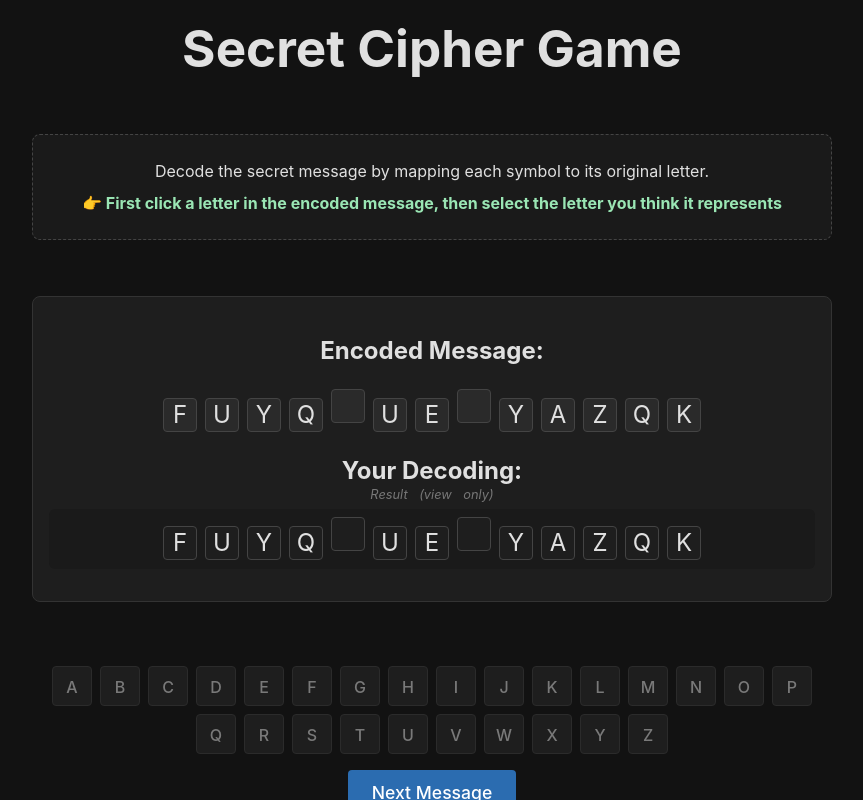
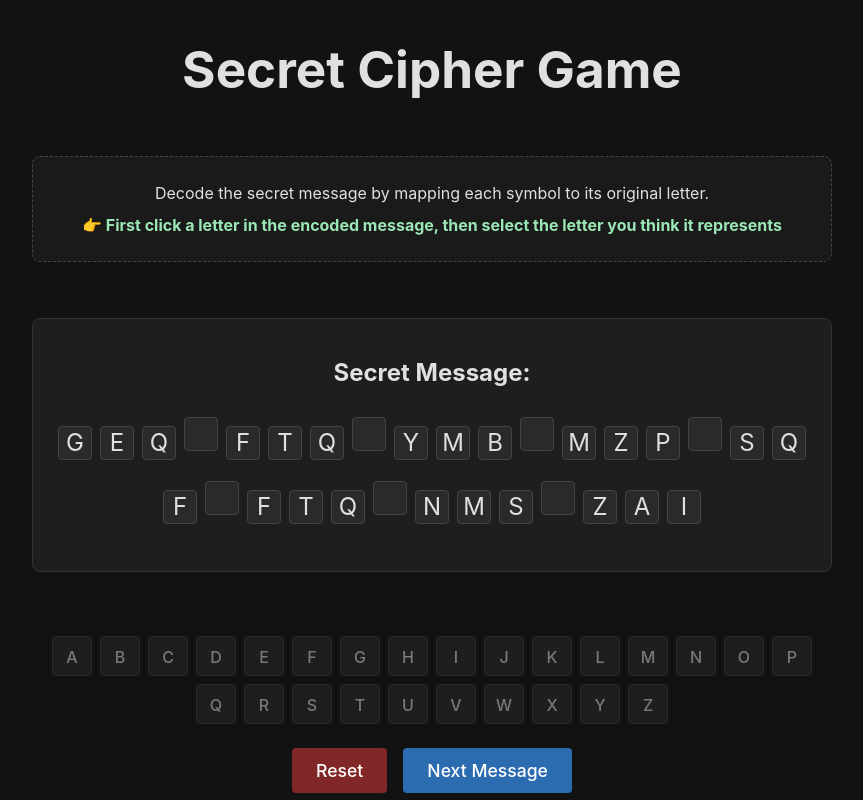
Before and after one commit to Vincent-Mattana/Decoder, a React (Vite) app: page / in a window 1280 px wide. Shown: the whole page, without its empty margins (208-1071 px from the left). Built offline with nearby package versions, Linux system fonts and the light colour scheme.

Commit message:
UI rework

```diff
--- a/src/components/CaesarCipher.css
+++ b/src/components/CaesarCipher.css
@@ -123,6 +123,7 @@
   font-size: 1.5rem;
   margin: 1rem 0;
   word-spacing: 0.5rem;
+  line-height: 4rem;
 }
 
 .letter {
@@ -137,6 +138,7 @@
   transition: all 0.2s ease;
   background-color: #2a2a2a;
   color: #e0e0e0;
+  position: relative;
 }
 
 .letter:hover:not(.mapped) {
@@ -152,9 +154,51 @@
 }
 
 .letter.mapped {
-  background-color: #22543d;
-  border-color: #48bb78;
+  color: #666;
+}
+
+.decoded-overlay {
+  position: absolute;
+  bottom: -1.5rem;
+  left: 0;
+  width: 100%;
   color: #9ae6b4;
+  font-weight: bold;
+  font-size: 0.9rem;
+}
+
+.action-buttons {
+  display: flex;
+  justify-content: center;
+  gap: 1rem;
+  margin-top: 1.5rem;
+}
+
+.action-button {
+  padding: 0.75rem 1.5rem;
+  font-size: 1.1rem;
+  border: none;
+  border-radius: 4px;
+  cursor: pointer;
+  transition: background-color 0.2s ease;
+}
+
+.action-button.next {
+  background-color: #2b6cb0;
+  color: white;
+}
+
+.action-button.next:hover {
+  background-color: #2c5282;
+}
+
+.action-button.reset {
+  background-color: #822727;
+  color: white;
+}
+
+.action-button.reset:hover {
+  background-color: #9b2c2c;
 }
 
 .controls {
@@ -219,21 +263,6 @@
   pointer-events: none;
 }
 
-.new-message {
-  padding: 0.75rem 1.5rem;
-  font-size: 1.1rem;
-  background-color: #2b6cb0;
-  color: white;
-  border: none;
-  border-radius: 4px;
-  cursor: pointer;
-  transition: background-color 0.2s ease;
-}
-
-.new-message:hover {
-  background-color: #2c5282;
-}
-
 .message.decoded {
   color: #a0a0a0;
   background-color: #1a1a1a;
--- a/src/components/CaesarCipher.tsx
+++ b/src/components/CaesarCipher.tsx
@@ -12,39 +12,36 @@ interface Message {
 }
 
 const SAMPLE_MESSAGES: Message[] = [
-  { id: 1, text: "HELLO WORLD", shift: 3, cipherType: 'caesar' },
+  { id: 1, text: "SAY YES AND THE FUN BEGINS", shift: 3, cipherType: 'caesar' },
   { id: 2, text: "THIS IS A SECRET MESSAGE", shift: 5, cipherType: 'caesar' },
-  { id: 3, text: "CAESAR CIPHER GAME", shift: 7, cipherType: 'caesar' },
+  { id: 3, text: "THE OLD MAN AND THE SEA", shift: 7, cipherType: 'caesar' },
   { id: 4, text: "THE QUICK BROWN FOX JUMPS OVER THE LAZY DOG", shift: 4, cipherType: 'caesar' },
   { id: 5, text: "TO BE OR NOT TO BE THAT IS THE QUESTION", shift: 6, cipherType: 'caesar' },
   { id: 6, text: "AN APPLE A DAY KEEPS THE DOCTOR AWAY", shift: 8, cipherType: 'caesar' },
   { id: 7, text: "LOOK AT THE STARS AND DREAM OF TOMORROW", shift: 2, cipherType: 'caesar' },
   { id: 8, text: "DO OR DO NOT THERE IS NO TRY", shift: 9, cipherType: 'caesar' },
-  { id: 9, text: "A JOURNEY OF A THOUSAND MILES BEGINS WITH A SINGLE STEP", shift: 3, cipherType: 'caesar' },
+  { id: 9, text: "A JOURNEY OF A THOUSAND MILES BEGINS WITH ONE BIG STEP", shift: 3, cipherType: 'caesar' },
   { id: 10, text: "ALL THAT GLITTERS IS NOT GOLD", shift: 5, cipherType: 'caesar' },
   { id: 11, text: "THE EARLY BIRD CATCHES THE WORM", shift: 7, cipherType: 'caesar' },
   { id: 12, text: "EVERY CLOUD HAS A SILVER LINING", shift: 4, cipherType: 'caesar' },
   { id: 13, text: "IF AT FIRST YOU DO NOT SUCCEED TRY TRY AGAIN", shift: 6, cipherType: 'caesar' },
-  // Atbash cipher quotes
-  { id: 14, text: "MIRROR MIRROR ON THE WALL", shift: 0, cipherType: 'atbash' },
-  { id: 15, text: "REVERSE THE ALPHABET GAME", shift: 0, cipherType: 'atbash' },
-  { id: 16, text: "ATBASH IS AN ANCIENT CIPHER", shift: 0, cipherType: 'atbash' },
-  { id: 17, text: "FROM A TO Z AND Z TO A", shift: 0, cipherType: 'atbash' },
-  // Adding more quotes
+  { id: 14, text: "MIRROR MIRROR ON THE WALL WHO IS THE FAIREST ONE OF ALL", shift: 0, cipherType: 'atbash' },
+  { id: 15, text: "REVERSE THE ALPHABET AND YOU CAN WIN THE GAME", shift: 0, cipherType: 'atbash' },
+  { id: 16, text: "THE OLD MAN HAS THE KEY FOR THE CIPHER", shift: 0, cipherType: 'atbash' },
+  { id: 17, text: "FROM A TO Z AND Z TO A HOW YOU WIN", shift: 0, cipherType: 'atbash' },
   { id: 18, text: "LIFE IS WHAT HAPPENS WHEN YOU ARE BUSY MAKING OTHER PLANS", shift: 5, cipherType: 'caesar' },
   { id: 19, text: "THE ONLY WAY TO DO GREAT WORK IS TO LOVE WHAT YOU DO", shift: 7, cipherType: 'caesar' },
   { id: 20, text: "IN THE END WE ONLY REGRET THE CHANCES WE DIDNT TAKE", shift: 3, cipherType: 'caesar' },
   { id: 21, text: "BE THE CHANGE YOU WISH TO SEE IN THE WORLD", shift: 8, cipherType: 'caesar' },
   { id: 22, text: "YOU MISS ONE HUNDRED PERCENT OF THE SHOTS YOU DONT TAKE", shift: 4, cipherType: 'caesar' },
-  { id: 23, text: "KNOWLEDGE IS POWER", shift: 10, cipherType: 'caesar' },
-  { id: 24, text: "TIME IS MONEY", shift: 12, cipherType: 'caesar' },
+  { id: 23, text: "THE KEY FOR NEW AGE AND OLD ERA", shift: 10, cipherType: 'caesar' },
+  { id: 24, text: "USE THE MAP AND GET THE BAG NOW", shift: 12, cipherType: 'caesar' },
   { id: 25, text: "TWO HEADS ARE BETTER THAN ONE", shift: 6, cipherType: 'caesar' },
-  { id: 26, text: "ACTIONS SPEAK LOUDER THAN WORDS", shift: 9, cipherType: 'caesar' },
+  { id: 26, text: "ACTIONS SPEAK LOUDER THAN ANY OLD WORDS", shift: 9, cipherType: 'caesar' },
   { id: 27, text: "NEVER PUT OFF UNTIL TOMORROW WHAT YOU CAN DO TODAY", shift: 5, cipherType: 'caesar' },
-  // More Atbash cipher quotes
-  { id: 28, text: "READING BACKWARDS IS A SKILL", shift: 0, cipherType: 'atbash' },
-  { id: 29, text: "FLIP THE SCRIPT AND DECODE", shift: 0, cipherType: 'atbash' },
-  { id: 30, text: "OPPOSITE DAY EVERY DAY", shift: 0, cipherType: 'atbash' },
+  { id: 28, text: "OUR DAY AND OUR WAY HOW WE SEE THE WORLD", shift: 0, cipherType: 'atbash' },
+  { id: 29, text: "FLIP THE SCRIPT AND DECODE HOW YOU SEE FIT", shift: 0, cipherType: 'atbash' },
+  { id: 30, text: "ANY NEW DAY CAN END THE OLD WAY", shift: 0, cipherType: 'atbash' },
 ];
 
 const ALPHABET = 'ABCDEFGHIJKLMNOPQRSTUVWXYZ';
@@ -140,16 +137,16 @@ export function CaesarCipher() {
     setIsDecoded(false);
   };
 
+  const handleResetMapping = () => {
+    setMapping({});
+    setIsDecoded(false);
+  };
+
   const encodedMessage = encodeMessage(
     currentMessage.text,
     currentMessage.shift,
     currentMessage.cipherType || 'caesar'
   );
-
-  const decodedMessage = encodedMessage
-    .split('')
-    .map(char => mapping[char] || char)
-    .join('');
 
   // Function to check if message is fully decoded
   const checkIfDecoded = (newMapping: Record<string, string>) => {
@@ -237,7 +234,7 @@ export function CaesarCipher() {
       </div>
 
       <div className="message-container">
-        <h2>Encoded Message:</h2>
+        <h2>Secret Message:</h2>
         <div className="message encoded">
           {encodedMessage.split('').map((char, index) => (
             <span
@@ -246,18 +243,9 @@ export function CaesarCipher() {
               onClick={() => handleLetterSelect(char)}
             >
               {char}
-            </span>
-          ))}
-        </div>
-
-        <h2>Your Decoding:</h2>
-        <div className="message decoded">
-          {decodedMessage.split('').map((char, index) => (
-            <span
-              key={index}
-              className={`letter ${mapping[encodedMessage[index]] ? 'mapped' : ''}`}
-            >
-              {char}
+              {mapping[char] && (
+                <span className="decoded-overlay">{mapping[char]}</span>
+              )}
             </span>
           ))}
         </div>
@@ -284,9 +272,14 @@ export function CaesarCipher() {
           })}
         </div>
 
-        <button className="new-message" onClick={handleNewMessage}>
-          Next Message
-        </button>
+        <div className="action-buttons">
+          <button className="action-button reset" onClick={handleResetMapping}>
+            Reset
+          </button>
+          <button className="action-button next" onClick={handleNewMessage}>
+            Next Message
+          </button>
+        </div>
       </div>
     </div>
   );
```
